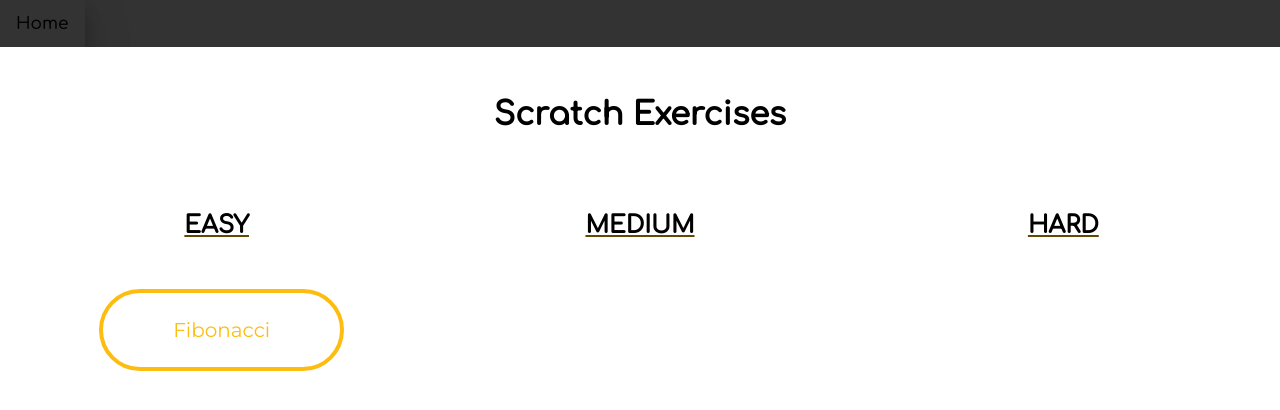
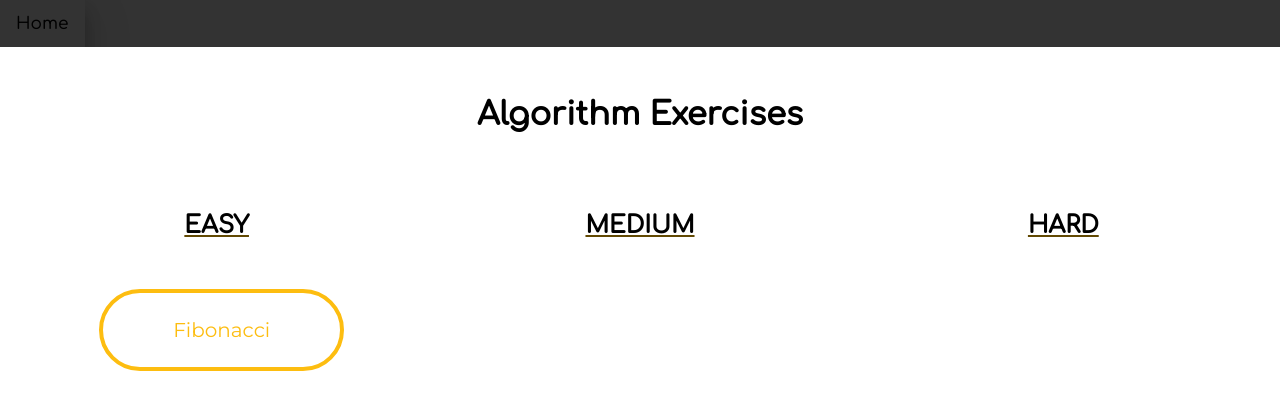
Before and after one commit to VCU-CS-Capstone/CS-23-313-Elementary-School-Computer-Science-Engagement, a Flask app: template src/templates/algorithms.html in a window 1280 px wide. Shown: the top 410 px of the page. Run offline with Flask 2, Linux system fonts and the light colour scheme; the template is opened without the code that fills it, so the values that code supplies are empty; some libraries are stand-ins or nearby versions.

Commit message:
algorithm title edit

```diff
--- a/src/templates/algorithms.html
+++ b/src/templates/algorithms.html
@@ -99,7 +99,7 @@
     </div>
       <div class="wraapper">
         <div class="title">
-          <h1> Scratch Exercises</h1>
+          <h1> Algorithm Exercises</h1>
         </div>
 
         <div class="grid_container">
```
